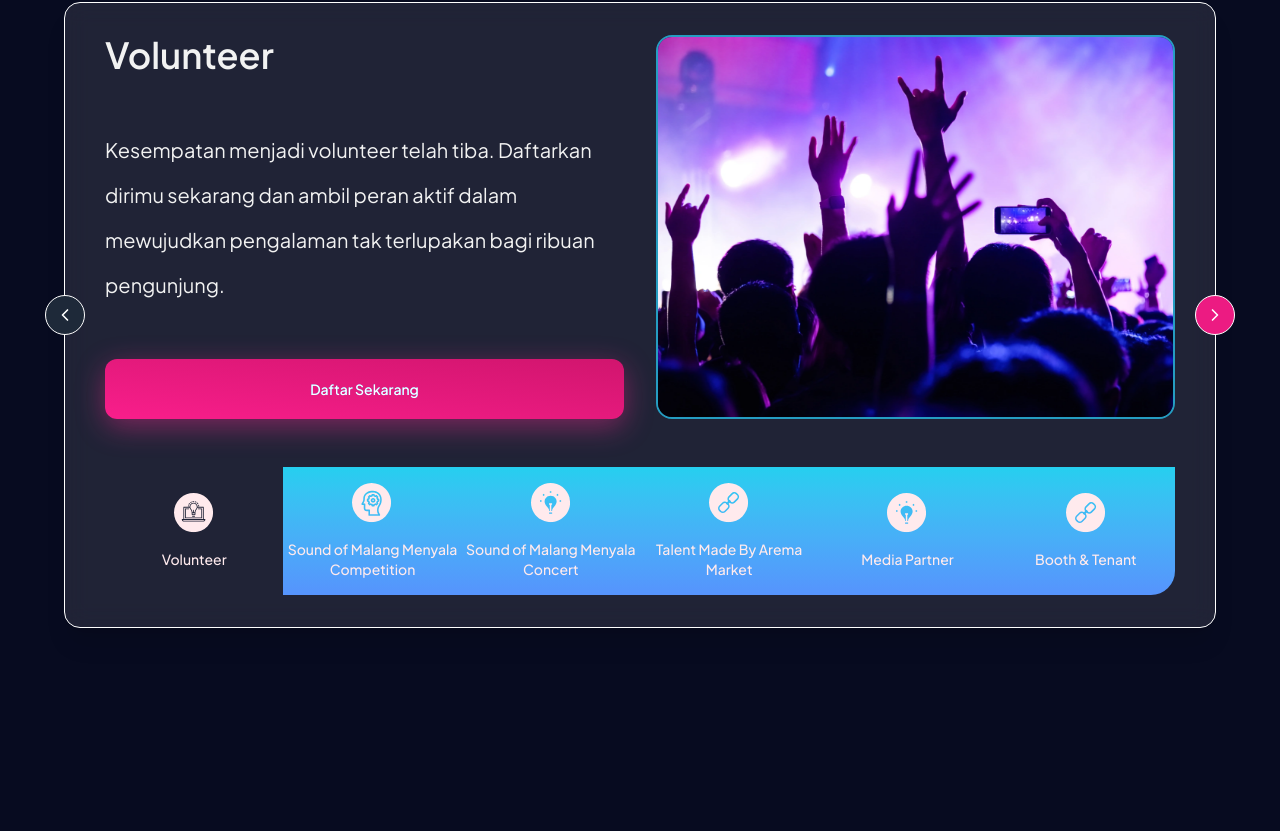
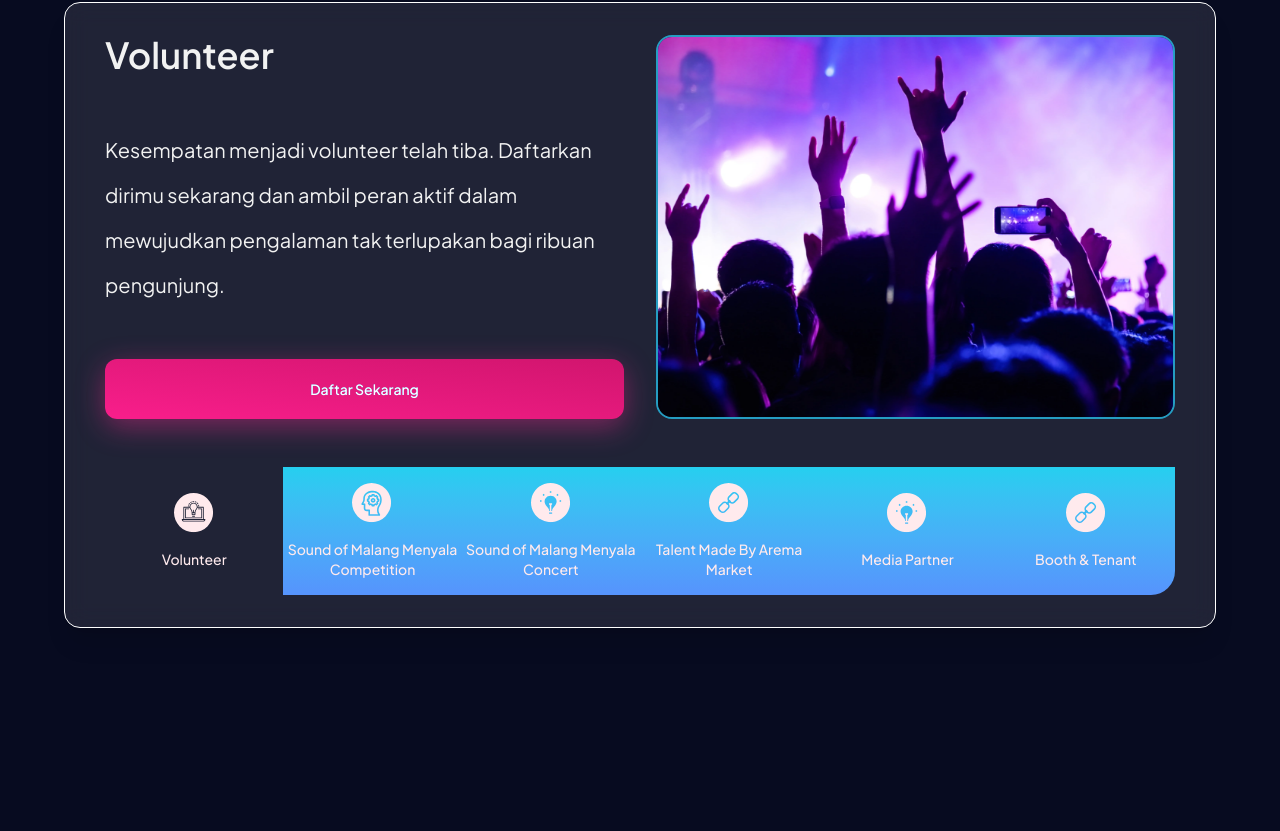
Before and after one commit to Glenn-Rhee/festival-mbois, a Next.js app: page / in a window 1280 px wide. Shown: the part 7541-8372 px from the top of the page. Built offline with nearby package versions, Linux system fonts and the light colour scheme.

Commit message:
fix: fixed height of your-role-section

```diff
--- a/src/components/sections/your-role-section.tsx
+++ b/src/components/sections/your-role-section.tsx
@@ -43,7 +43,7 @@ export default function YourRoleSection() {
       </div>
 
       <div className="relative mt-8 w-full rounded-2xl border border-white bg-white/10 px-6 py-6 shadow-xl backdrop-blur-md sm:mt-12 sm:px-10 sm:py-8">
-        <div className="grid grid-cols-1 gap-6 lg:h-96 lg:grid-cols-2 lg:gap-x-8">
+        <div className="grid grid-cols-1 gap-6 lg:min-h-96 lg:grid-cols-2 lg:gap-x-8">
           <div className="flex flex-col items-stretch justify-center gap-y-4 md:justify-between md:gap-y-0">
             <h6 className="text-2xl font-semibold text-[#F2F2F2] sm:text-3xl md:text-4xl">
               {dataActive.title}
@@ -83,7 +83,7 @@ export default function YourRoleSection() {
           }}
           disabled={page === 0}
           className={cn(
-            "broder-white absolute top-1/2 -left-5 flex size-10 -translate-y-1/2 items-center justify-center rounded-full border bg-[#EC1B82] text-white",
+            "broder-white absolute top-1/2 -left-5 flex size-10 -translate-y-1/2 items-center justify-center rounded-full border bg-[#EC1B82] text-white lg:hidden",
             page === 0 && "bg-gray-800",
           )}
         >
@@ -98,7 +98,7 @@ export default function YourRoleSection() {
           }}
           disabled={page === dataItems.length}
           className={cn(
-            "broder-white -right-5 absolute top-1/2 flex size-10 -translate-y-1/2 items-center justify-center rounded-full border bg-[#EC1B82] text-white",
+            "broder-white absolute top-1/2 -right-5 flex size-10 -translate-y-1/2 items-center justify-center rounded-full border bg-[#EC1B82] text-white lg:hidden",
             page === dataItems.length - 1 && "bg-gray-800",
           )}
         >
```
